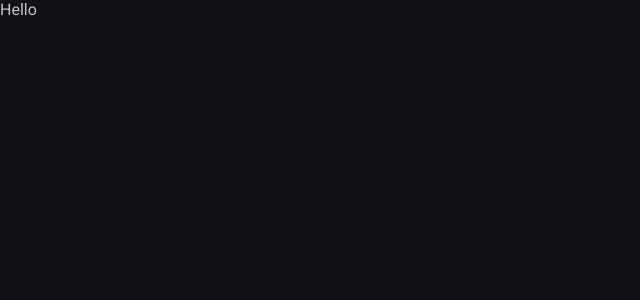
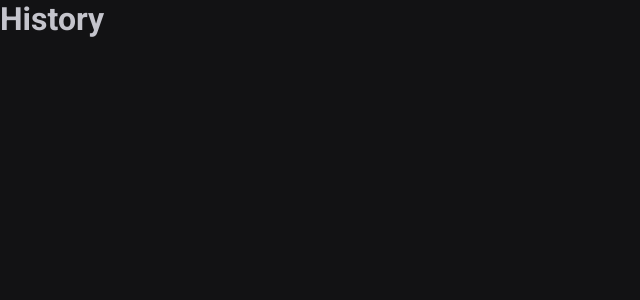
Before and after one commit to JavelFreitas/timer-ignite-react-2022, a React (Vite) app: page /history in a window 1280 px wide. Shown: the top 300 px of the page, without its empty margins (0-640 px from the left). Built offline with nearby package versions, Linux system fonts and the light colour scheme.

Commit message:
chore: add page router

```diff
--- a/package.json
+++ b/package.json
@@ -12,6 +12,7 @@
   "dependencies": {
     "react": "^18.2.0",
     "react-dom": "^18.2.0",
+    "react-router-dom": "^6.22.0",
     "styled-components": "^6.1.8"
   },
   "devDependencies": {
--- a/src/App.tsx
+++ b/src/App.tsx
@@ -1,13 +1,17 @@
 import { ThemeProvider } from 'styled-components'
 import { defaultTheme } from './styles/themes/default'
 import { GlobalStyle } from './styles/global'
+import { Router } from './Router'
+import { BrowserRouter } from 'react-router-dom'
 
 export function App() {
   return (
     <ThemeProvider theme={defaultTheme}>
-      <div>Hello</div>
+      <BrowserRouter>
+        <Router />
 
-      <GlobalStyle />
+        <GlobalStyle />
+      </BrowserRouter>
     </ThemeProvider>
   )
 }
--- /dev/null
+++ b/src/Router.tsx
@@ -0,0 +1,12 @@
+import { Route, Routes } from 'react-router-dom'
+import { Home } from './pages/Home'
+import { History } from './pages/History'
+
+export function Router() {
+  return (
+    <Routes>
+      <Route path="/" element={<Home />} />
+      <Route path="/history" element={<History />} />
+    </Routes>
+  )
+}
--- /dev/null
+++ b/src/pages/History.tsx
@@ -0,0 +1,3 @@
+export function History() {
+  return <h1>History</h1>
+}
--- /dev/null
+++ b/src/pages/Home.tsx
@@ -0,0 +1,3 @@
+export function Home() {
+  return <h1>Home</h1>
+}
```
Also changed, not shown: 1 other file (tests, documents, lock files or other folders).
